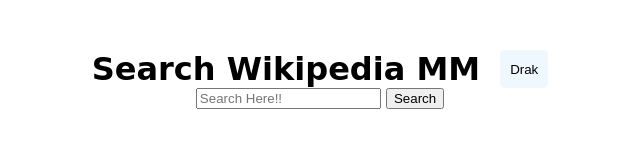
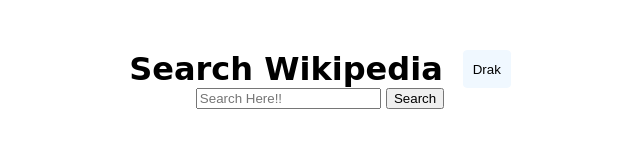
Before and after one commit to Manimaran23102004/wikipedia-clone, a plain HTML site: page index.html in a window 1280 px wide. Shown: the top 160 px of the page, without its empty margins (320-960 px from the left). Drawn offline with Linux system fonts and the light colour scheme.

Commit message:
heading change

```diff
--- a/index.html
+++ b/index.html
@@ -11,7 +11,7 @@
 
     <div class="header_container">
 
-      <h1>Search Wikipedia MM</h1>
+      <h1>Search Wikipedia</h1>
       <button id="theme">Drak</button>
     </div>
     <form id="search_form">
```
